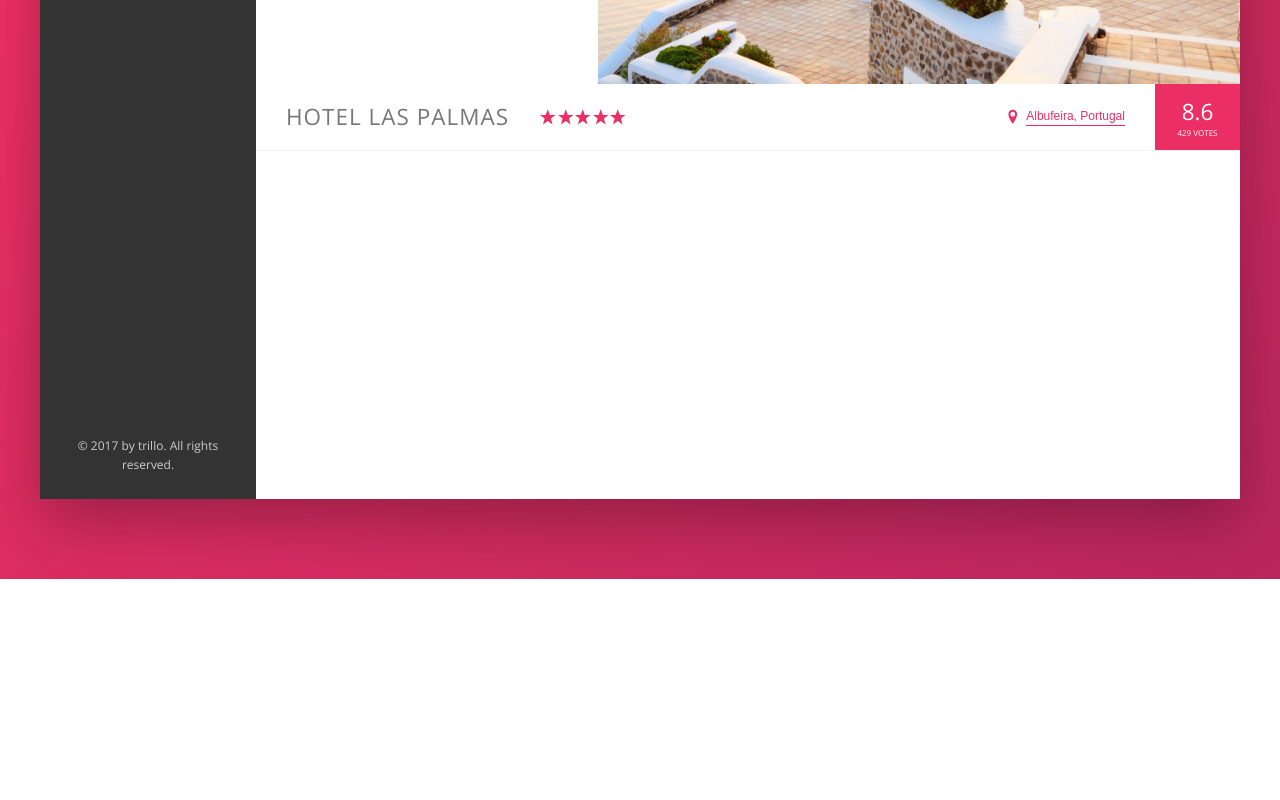
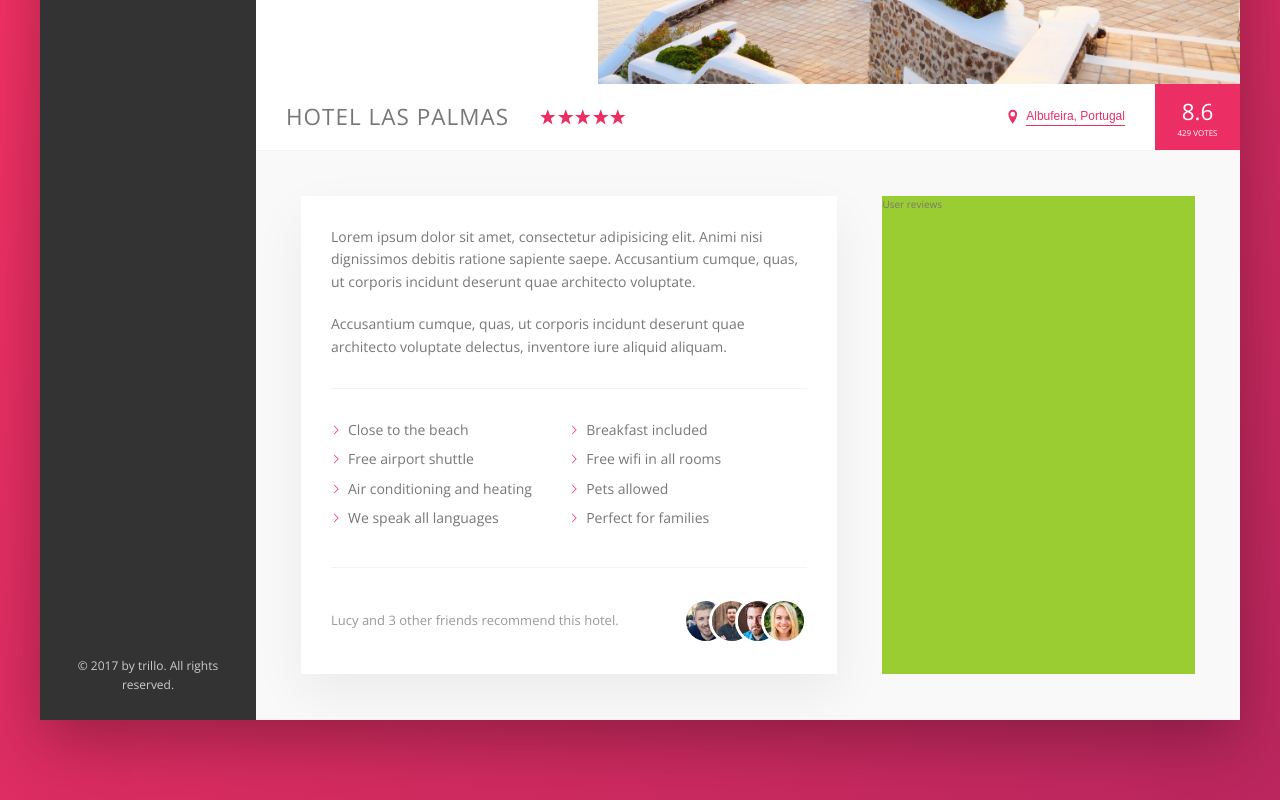
Before and after one commit to eclectic-coding/my-trillo-starter, a website: page src/copy/index.html in a window 1280 px wide. Shown: the part 451-1251 px from the top of the page. Before the commit the page ends 1030 px from the top, so only its background shows below. Drawn offline with nearby package versions, Linux system fonts and the light colour scheme; files that its build step writes are made by us from their sources; files whose address does not match are found by name.

Commit message:
Add description section

```diff
--- a/src/copy/index.html
+++ b/src/copy/index.html
@@ -132,6 +132,45 @@
         </div>
       </div>
 
+      <div class="detail">
+        <div class="description">
+          <p class="paragraph">
+            Lorem ipsum dolor sit amet, consectetur adipisicing elit. Animi nisi dignissimos debitis ratione sapiente
+            saepe. Accusantium cumque, quas, ut corporis incidunt deserunt quae architecto voluptate.
+          </p>
+          <p class="paragraph">
+            Accusantium cumque, quas, ut corporis incidunt deserunt quae architecto voluptate delectus, inventore iure
+            aliquid aliquam.
+          </p>
+          <ul class="list">
+            <li class="list__item">Close to the beach</li>
+            <li class="list__item">Breakfast included</li>
+            <li class="list__item">Free airport shuttle</li>
+            <li class="list__item">Free wifi in all rooms</li>
+            <li class="list__item">Air conditioning and heating</li>
+            <li class="list__item">Pets allowed</li>
+            <li class="list__item">We speak all languages</li>
+            <li class="list__item">Perfect for families</li>
+          </ul>
+          <div class="recommend">
+            <p class="recommend__count">
+              Lucy and 3 other friends recommend this hotel.
+            </p>
+            <div class="recommend__friends">
+              <img src="img/user-3.jpg" alt="Friend 1" class="recommend__photo">
+              <img src="img/user-4.jpg" alt="Friend 2" class="recommend__photo">
+              <img src="img/user-5.jpg" alt="Friend 3" class="recommend__photo">
+              <img src="img/user-6.jpg" alt="Friend 4" class="recommend__photo">
+            </div>
+          </div>
+        </div>
+
+        <div class="user-reviews">
+          User reviews
+        </div>
+
+      </div>
+
 
     </main>
   </div>
--- a/src/sass/_components.scss
+++ b/src/sass/_components.scss
@@ -301,7 +301,7 @@
 
   50% {
     transform: scale(1.05);
-    box-shadow: 0 1rem 4rem rgba(0,0,0,.25);
+    box-shadow: 0 1rem 4rem rgba(0, 0, 0, .25);
   }
 
   100% {
@@ -309,3 +309,76 @@
     box-shadow: none;
   }
 }
+
+////////////////////////////////////////
+// PARAGRAPH
+.paragraph:not(:last-of-type) {
+  margin-bottom: 2rem;
+}
+
+////////////////////////////////////////
+// LIST
+.list {
+  list-style: none;
+  margin: 3rem 0;
+  padding: 3rem 0;
+  border-top: var(--line);
+  border-bottom: var(--line);
+
+  display: flex;
+  flex-wrap: wrap;
+
+  &__item {
+    flex: 0 0 50%;
+    margin-bottom: .7rem;
+  }
+
+  &__item:before {
+    content: "";
+    display: inline-block;
+    height: 1rem;
+    width: 1rem;
+    margin-right: .7rem;
+
+    // Older browsers
+    //background-image: url(../img/chevron-thin-right.svg);
+    //background-size: cover;
+
+    // Newer browsers - masks
+    background-color: var(--color-primary);
+    -webkit-mask-image: url(../img/chevron-thin-right.svg);
+    -webkit-mask-size: cover;
+    mask-image: url(../img/chevron-thin-right.svg);
+    mask-size: cover;
+  }
+}
+
+////////////////////////////////////////
+// RECOMMEND
+.recommend {
+  font-size: 1.3rem;
+  color: var(--color-grey-dark-3);
+
+  display: flex;
+  align-items: center;
+
+  &__count {
+    margin-right: auto;
+  }
+
+  &__friends {
+    display: flex;
+  }
+
+  &__photo {
+    box-sizing: content-box;
+    height: 4rem;
+    width: 4rem;
+    border-radius: 50%;
+    border: 3px solid #fff;
+
+    &:not(:last-child) {
+      margin-right: -2rem;
+    }
+  }
+}
--- a/src/sass/_layout.scss
+++ b/src/sass/_layout.scss
@@ -36,7 +36,28 @@
   background-color: #fff;
 
   // Testing
-  height: 80rem;
+  //height: 80rem;
 
   flex: 1; // flex grow
 }
+
+.detail {
+  display: flex;
+  padding: 4.5rem;
+  background-color: var(--color-grey-light-1);
+  border-bottom: var(--line);
+}
+
+.description {
+  font-size: 1.4rem;
+  background-color: #fff;
+  box-shadow: var(--shadow-light);
+  padding: 3rem;
+  flex: 0 0 60%;
+  margin-right: 4.5rem;
+}
+
+.user-reviews {
+  background-color: yellowgreen;
+  flex: 1;
+}
```
